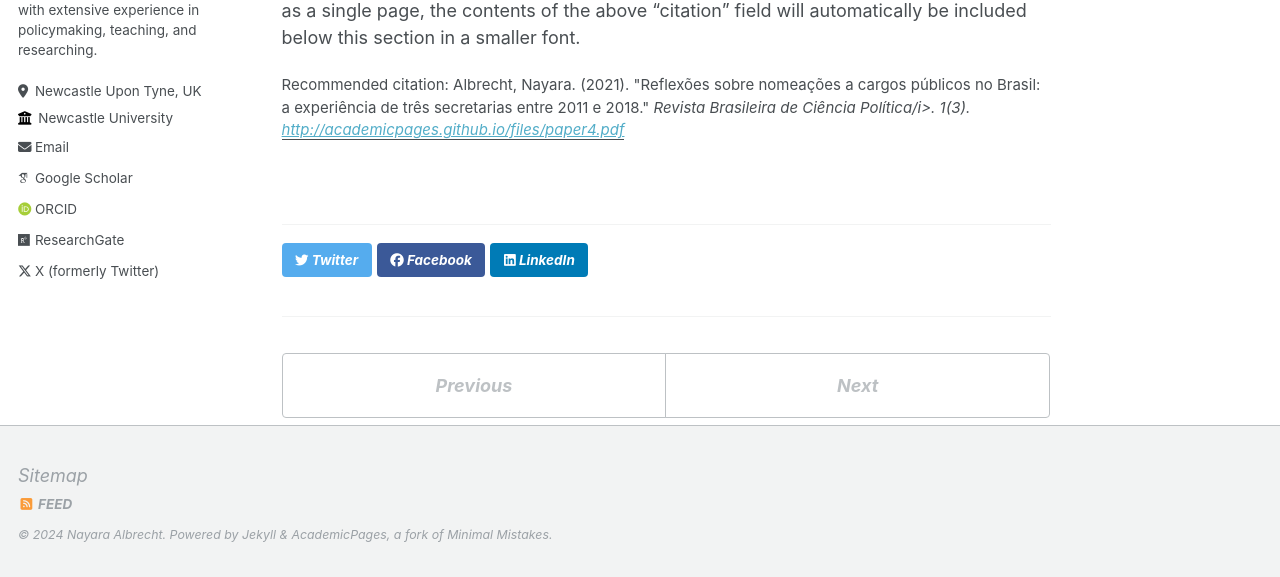
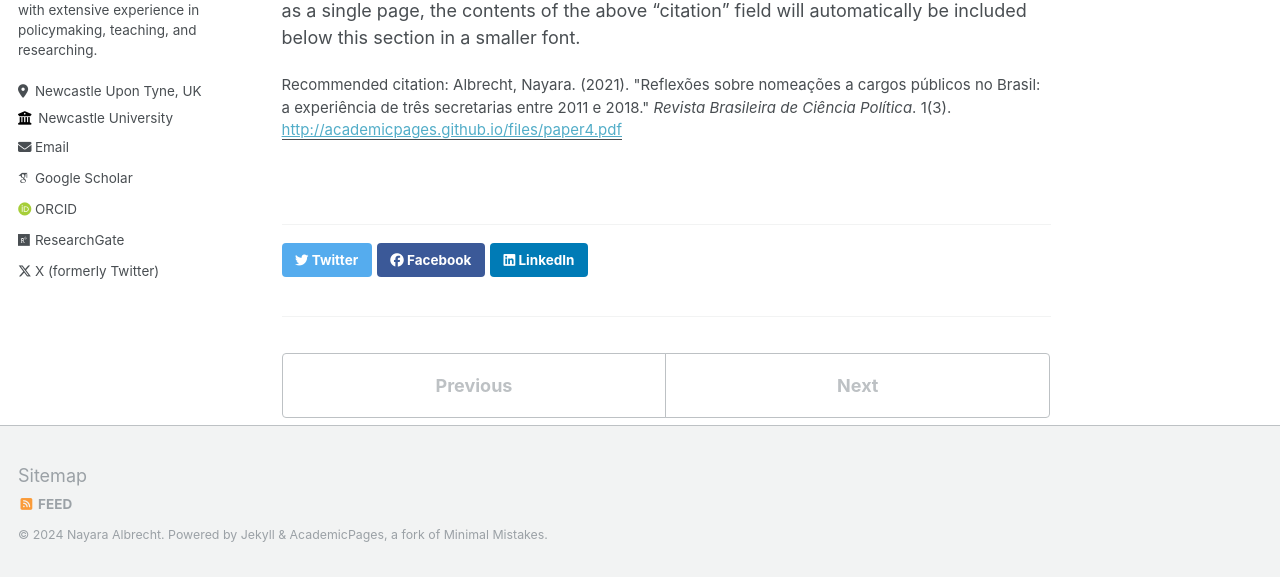
Before and after one commit to nayalbrecht/nayalbrecht.github.io, a Jekyll site: the page built from _publications/2021-01-01-paper-title-number-4.md, in a window 1280 px wide and 935 px high. Shown: the part 355-932 px from the top of the window. Built offline with Jekyll 4.4.1, drawn with Linux system fonts in a browser that asks for light colours; some web fonts are replaced.

```diff
--- a/_publications/2021-01-01-paper-title-number-4.md
+++ b/_publications/2021-01-01-paper-title-number-4.md
@@ -6,7 +6,7 @@ excerpt: 'The paper aims to explore the potential and challenges of studying the
 date: 2021-01-01
 venue: 'Revista Brasileira de Ciência política'
 paperurl: 'http://academicpages.github.io/files/paper4.pdf'
-citation: 'Albrecht, Nayara. (2021). &quot;Reflexões sobre nomeações a cargos públicos no Brasil: a experiência de três secretarias entre 2011 e 2018.&quot; <i>Revista Brasileira de Ciência Política/i>. 1(3).'
+citation: 'Albrecht, Nayara. (2021). &quot;Reflexões sobre nomeações a cargos públicos no Brasil: a experiência de três secretarias entre 2011 e 2018.&quot; <i>Revista Brasileira de Ciência Política</i>. 1(3).'
 ---
 
 The contents above will be part of a list of publications, if the user clicks the link for the publication than the contents of section will be rendered as a full page, allowing you to provide more information about the paper for the reader. When publications are displayed as a single page, the contents of the above "citation" field will automatically be included below this section in a smaller font.
```
